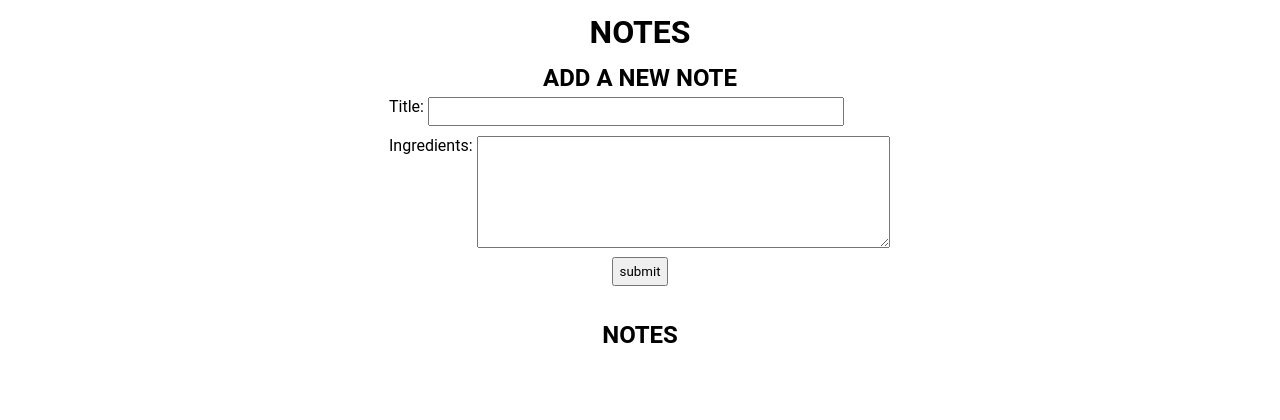
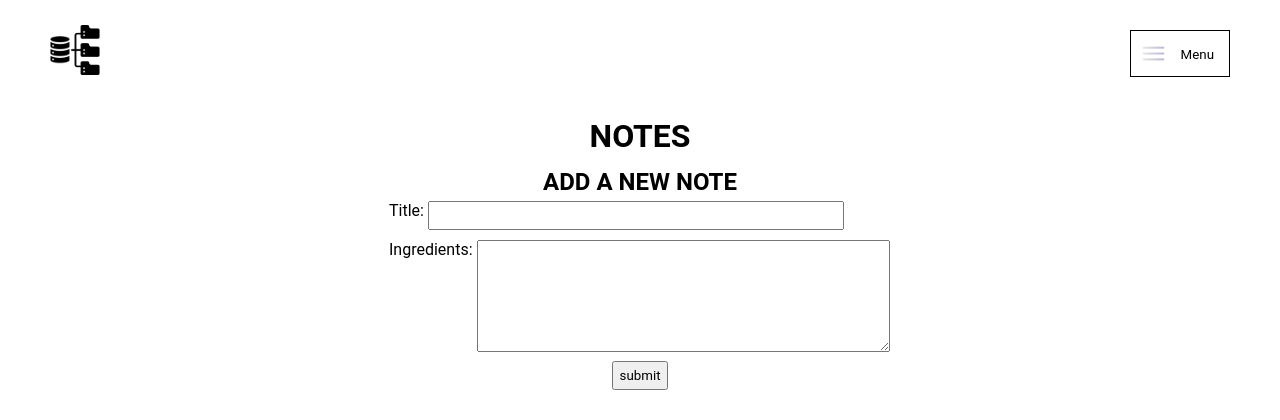
Before and after one commit to RN255/php-note-taker, a PHP site: page / in a window 1280 px wide. Shown: the top 420 px of the page. Run offline with PHP 8.4, Linux system fonts and the light colour scheme; data that the repository does not hold is empty.

Commit message:
nav bar done with sliding menu

```diff
--- a/index.php
+++ b/index.php
@@ -84,6 +84,25 @@
 <head>
   <link rel="stylesheet" href="styles.css">
 </head>
+    <nav>
+        <a href="#"><img src="assets\database.png" alt="logo" id="navImg"></a>
+        <button onclick="showMenu()"><img src="assets\burger-menu.png" alt="menu icon" id="menuImg"><p>Menu</p></button>
+
+        <div id="menu">
+            <ul>
+                <button onclick="hideMenu()">Hide</button>
+                <li>a</li>
+                <li>b</li>
+                <li>c</li>
+                <div>
+                    <a href="">1</a>
+                    <a href="">2</a>
+                    <a href="">3</a>
+                </div>
+            </ul>
+        </div>
+
+    </nav>
     <div class=title-section>
       <h1>NOTES</h1>
     </div>
@@ -123,4 +142,21 @@
                 </div>
             <?php } ?>
     </section>
+    <script>
+
+        var menu = document.getElementById("menu");
+
+        function showMenu() {
+            menu.style.transform = "none";
+            menu.style.visibility = "visible";
+      }
+
+      function hideMenu() {
+            menu.style.transform = "translateX(+100vw)";
+            menu.style.visibility = "hidden";
+      }
+
+
+
+    </script>
 </html>
--- a/styles.css
+++ b/styles.css
@@ -3,6 +3,60 @@
   padding: 0;
   font-family: "Roboto", sans-serif;
 }
+
+/* navbar  */
+
+nav {
+  padding: 25px 50px;
+  display: flex;
+  justify-content: space-between;
+}
+
+#navImg {
+  width: 50px;
+}
+
+nav button {
+  background: none;
+  border: 1px #000000 solid;
+  width: fit-content;
+  height: fit-content;
+  padding: 5px 15px 5px 5px;
+  margin-top: 5px;
+  transition: 0.25s;
+  display: flex;
+}
+
+nav button:hover {
+  background-color: #c9c9c950;
+  transition: 0.25s;
+}
+
+#menuImg {
+  height: 35px;
+  margin-right: 10px;
+}
+
+nav p {
+  margin-top: 11px;
+}
+
+/* Menu  */
+
+#menu {
+  position: fixed;
+  top: 0;
+  left: 0;
+  height: 100%;
+  width: 100%;
+  visibility: hidden;
+  background-color: aqua;
+  transform: translateX(+100vw);
+  /* transform: none; */
+  transition: 0.5s;
+}
+
+/* main */
 
 .title-section {
   text-align: center;
```
Also changed, not shown: assets/burger-menu.png (added), assets/database.png (added).
